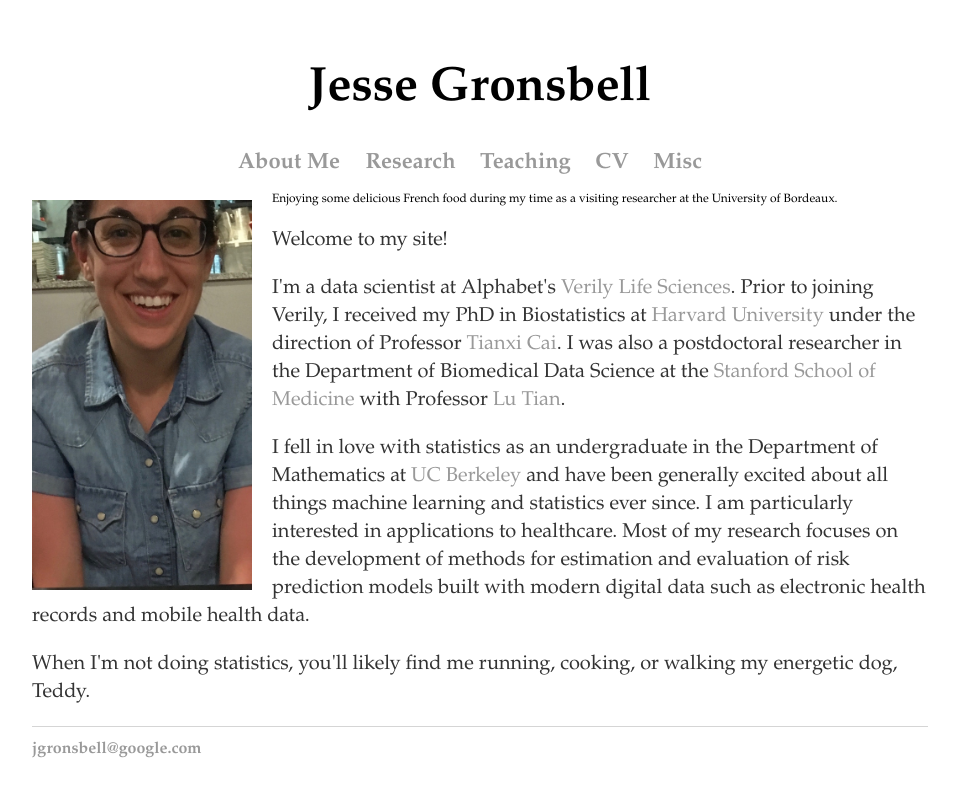
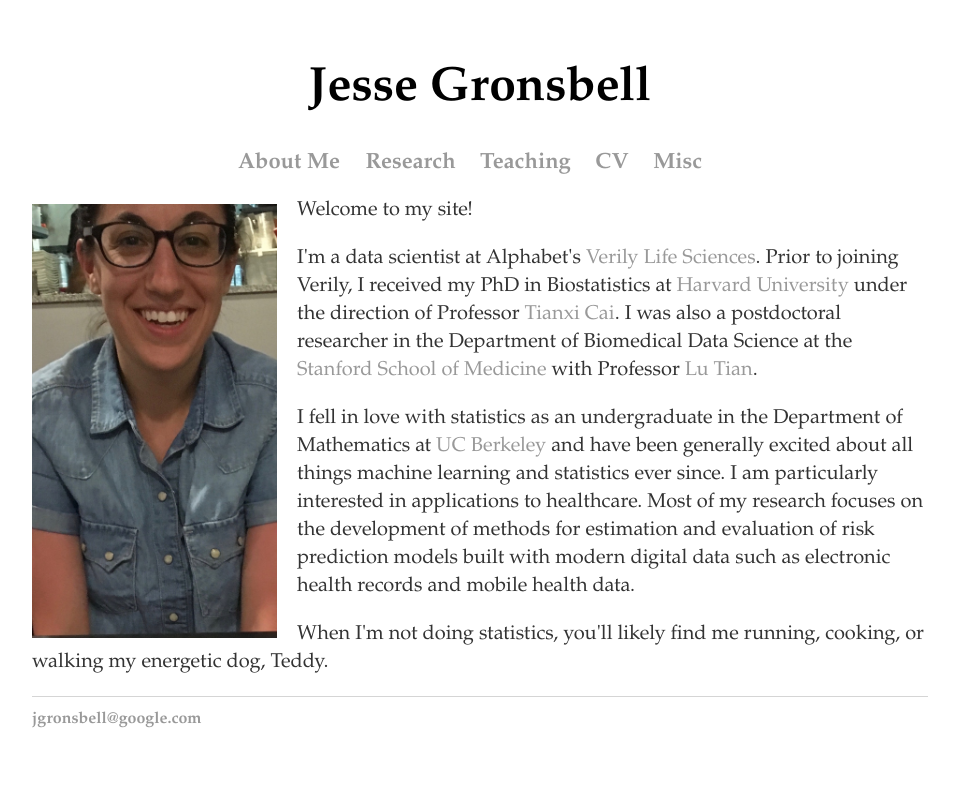
Before and after one commit to jgrons/old_website, a Jekyll site: the page built from index.html, in a window 1280 px wide. Shown: the top 797 px of the page, without its empty margins (160-1119 px from the left). Built offline with Jekyll 4.4.1, drawn with Linux system fonts in a browser that asks for light colours.

Commit message:
Update index.html

```diff
--- a/index.html
+++ b/index.html
@@ -5,10 +5,8 @@
 
 
 		<div id="images">
-            <img src="../pics/me_france.jpeg" HEIGHT="390" WIDTH="220" align="left" style="margin:8px 20px 0px 0px"
+            <img src="../pics/me_france.jpeg" HEIGHT="434" WIDTH="245" align="left" style="margin:8px 20px 0px 0px"
                   title="JG" alt="JG"/>
-	<div class="caption" style="font-size:12px; font-family: palatino">Enjoying some delicious French food during my time as a visiting
-	  researcher at the University of Bordeaux.</div>
 </div>
 
 
```
